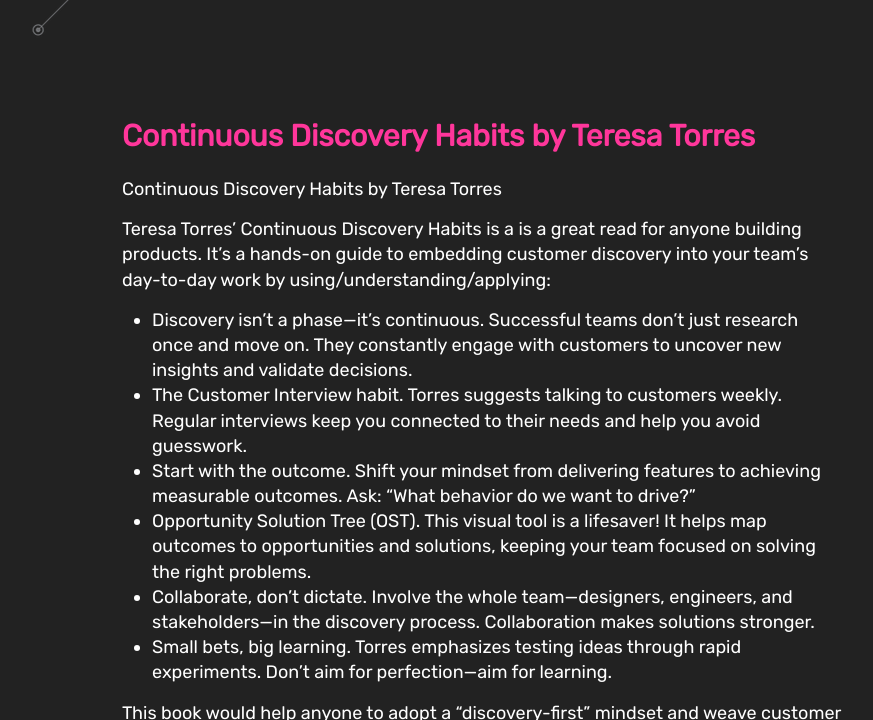
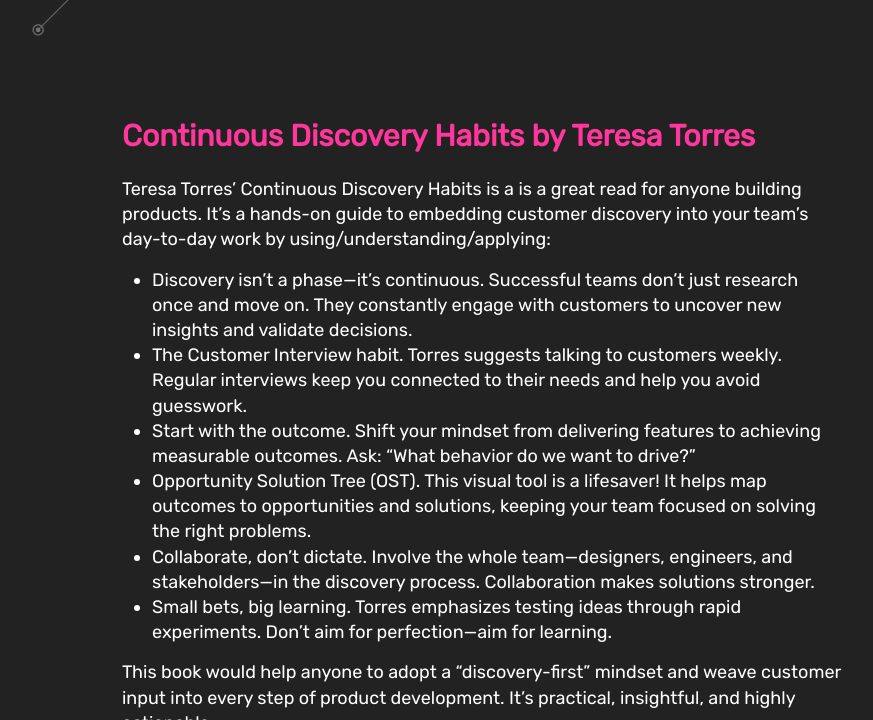
Before and after one commit to ftnilsson/ftnilsson.github.io, a Jekyll site: the page built from _posts/2024-10-13-Continous-descovery-habits.md, in a window 1280 px wide and 900 px high, cut to the strip 180-900 px from the top of the window. Shown: the whole strip, without its empty margins (158-1031 px from the left). Built offline with Jekyll 4.4.1, drawn with Linux system fonts in a browser that asks for light colours; some web fonts are replaced.

Commit message:
Update 2024-10-13-Continous-descovery-habits.md

```diff
--- a/_posts/2024-10-13-Continous-descovery-habits.md
+++ b/_posts/2024-10-13-Continous-descovery-habits.md
@@ -2,8 +2,6 @@
 layout: post
 title: Continuous Discovery Habits by Teresa Torres
 ---
-
-Continuous Discovery Habits by Teresa Torres
 
 Teresa Torres’ Continuous Discovery Habits is a is a great read for anyone building products. It’s a hands-on guide to embedding customer discovery into your team’s day-to-day work by using/understanding/applying:
 
```
